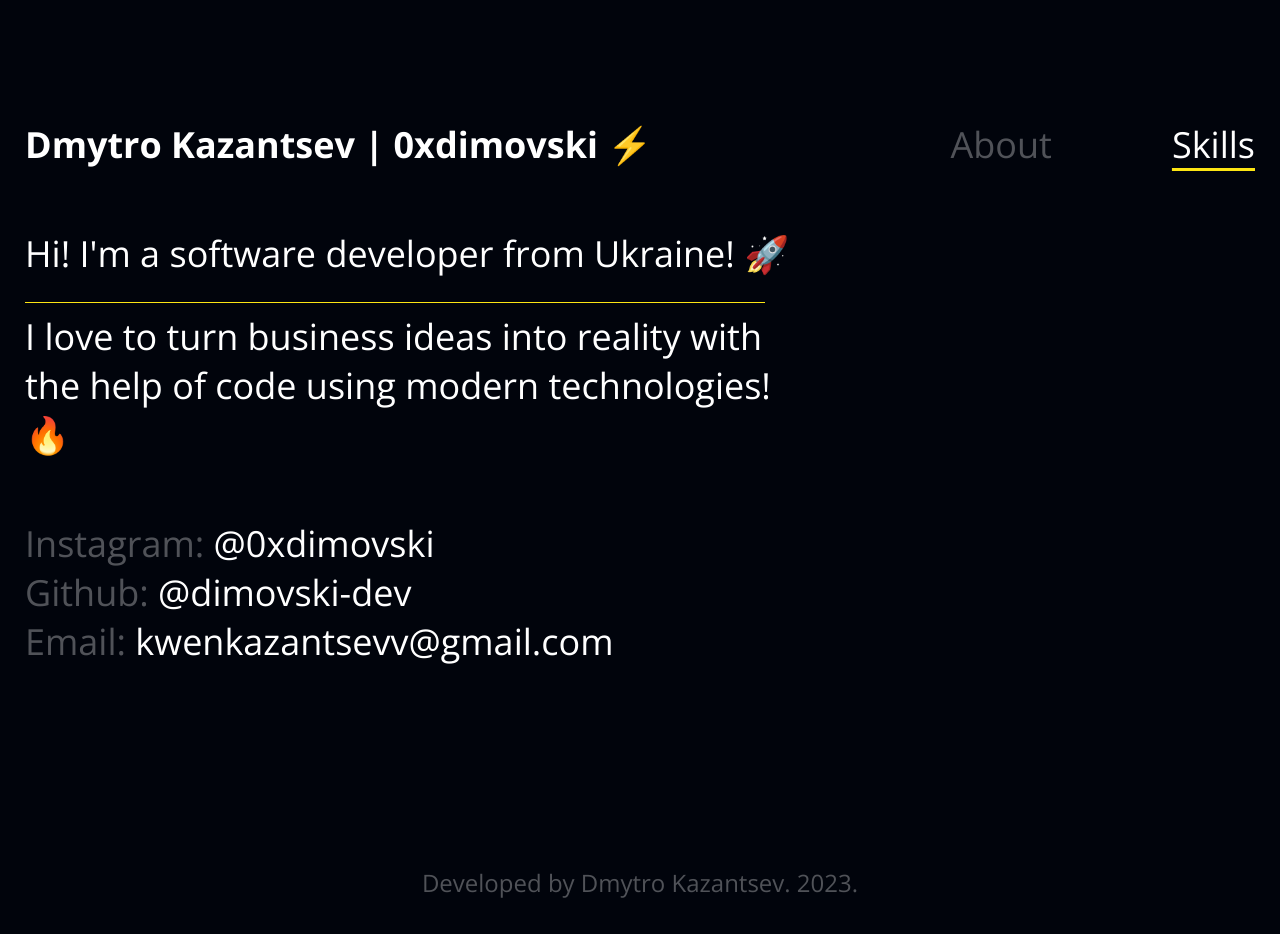
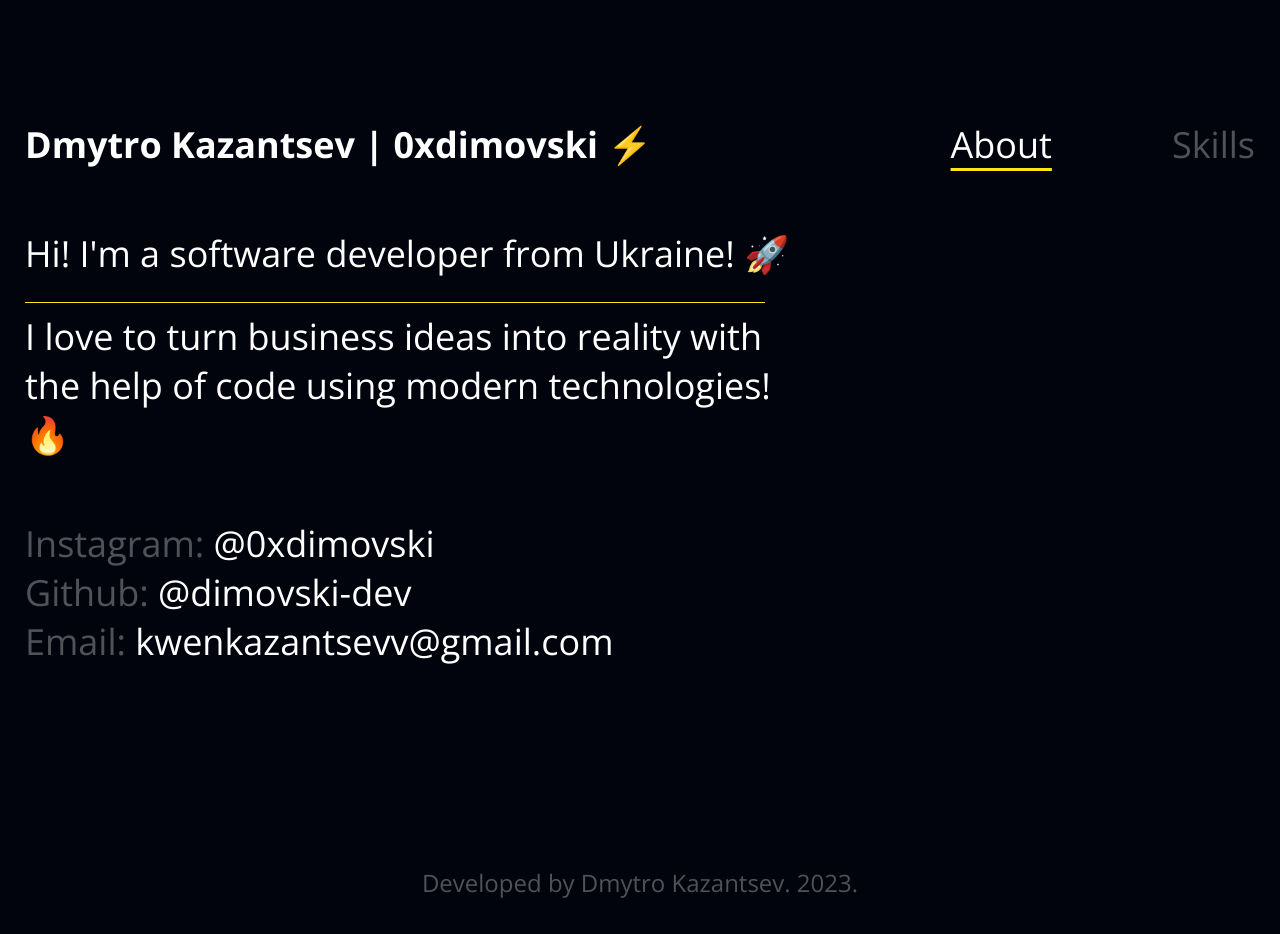
Before and after one commit to dimovski-dev/portfolio, a Next.js app: page / in a window 1280 px wide. Built offline with nearby package versions, Linux system fonts and the light colour scheme.

Commit message:
fix: changed active tab styles

```diff
--- a/src/components/Header/MenuBar/styles.module.css
+++ b/src/components/Header/MenuBar/styles.module.css
@@ -9,20 +9,20 @@
 
 .navbarLink,
 .navbarLinkActive {
-  color: var(--white);
+  color: var(--white50);
   font-weight: 300;
   font-size: 36px;
+  text-decoration: none;
+}
+
+.navbarLinkActive {
+  color: var(--white);
   text-decoration-line: underline;
   text-underline-offset: 10px;
   text-decoration-color: var(--yellow);
 }
 
-.navbarLinkActive {
-  text-decoration: none;
-  color: var(--white50);
-}
-
-@media (max-width: 950px) {
+@media (width <= 950px) {
   .navbarList {
     margin-top: 55px;
   }
```
